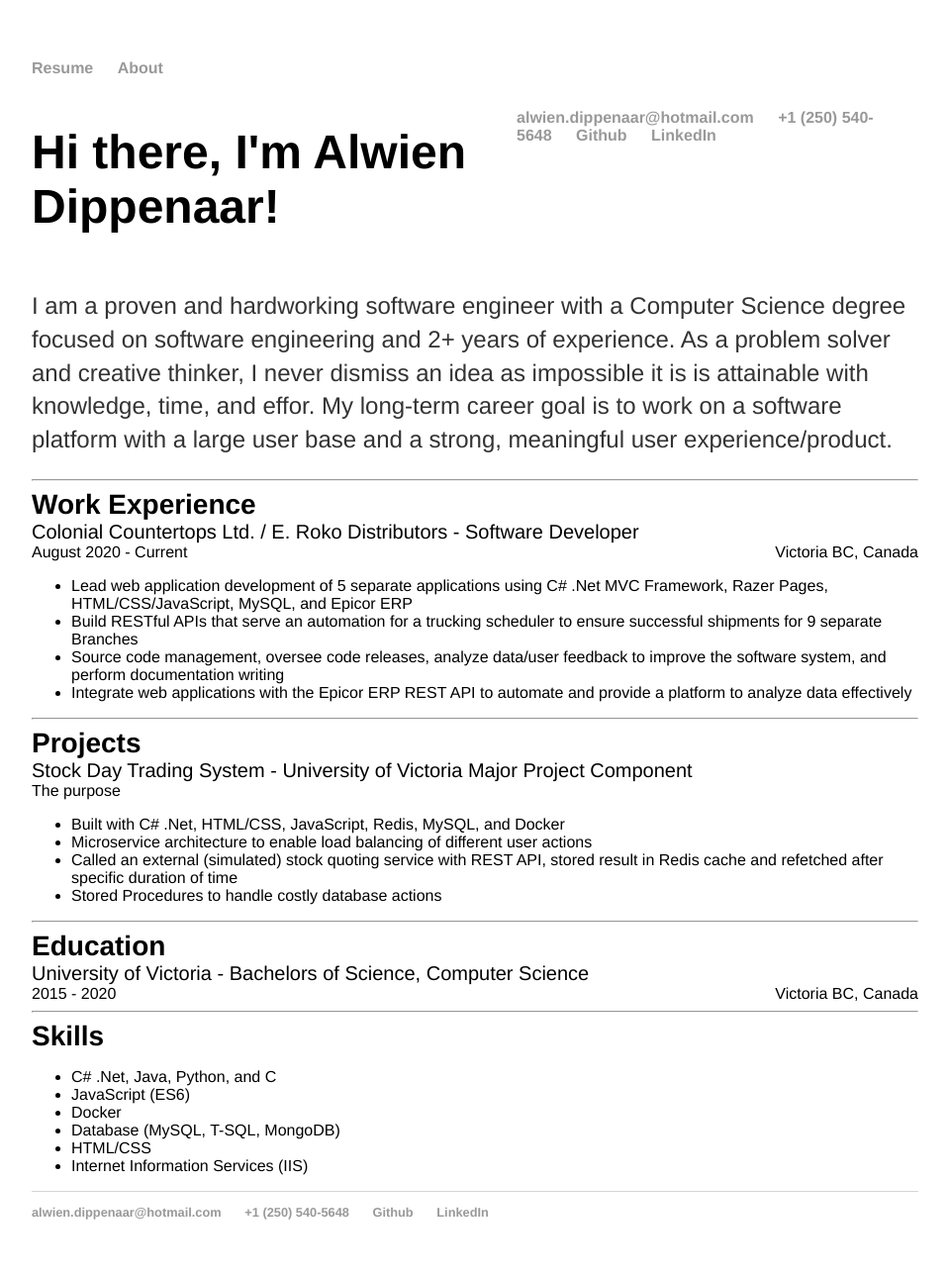
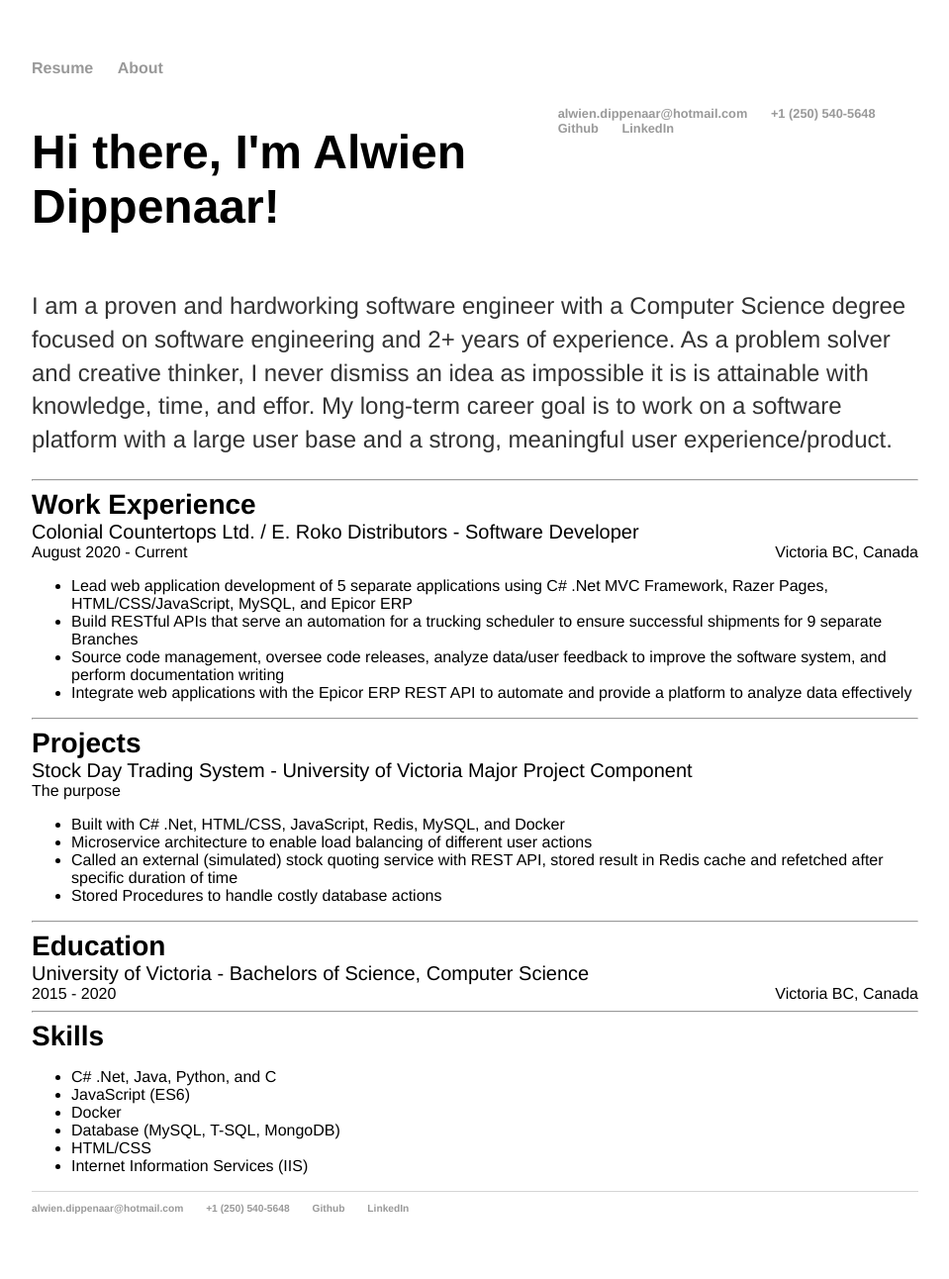
Before and after one commit to alwiend/alwiend.github.io, a Jekyll site: the page built from index.html, in a window 1280 px wide. Shown: the whole page at 99% size, without its empty margins (160-1119 px from the left). Built offline with Jekyll 4.4.1, drawn with Linux system fonts in a browser that asks for light colours.

Commit message:
Update main.css

```diff
--- a/css/main.css
+++ b/css/main.css
@@ -63,8 +63,16 @@ ul.posts li {
     width: 50%;
 }
 
+.column-auto {
+    width: auto;
+}
+
 .align-right {
     text-align: end;
+}
+
+.contact-info {
+    font-size: .8em;
 }
 
 .contact-info ul {
```
